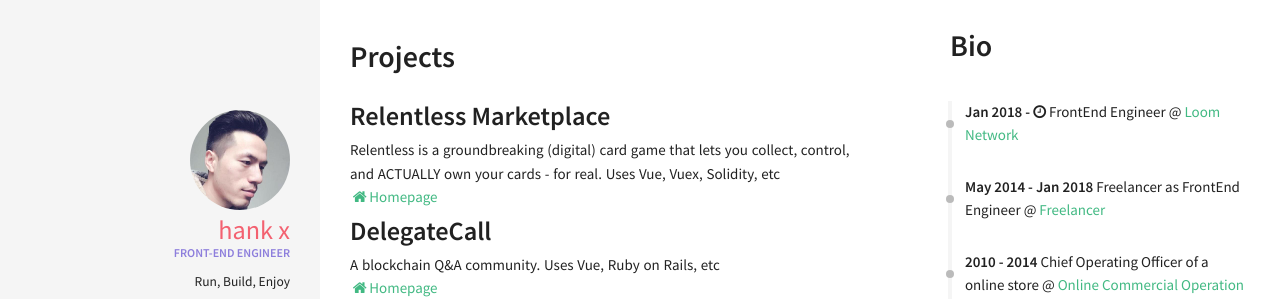
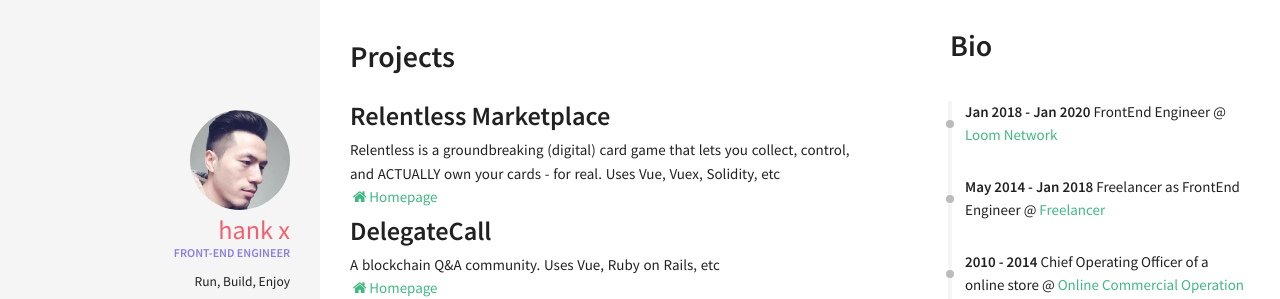
Before and after one commit to hankxdev/hankxdev.github.io, a Jekyll site: the page built from resume.html, in a window 1280 px wide. Shown: the part 423-722 px from the top of the page. Built offline with Jekyll 4.4.1, drawn with Linux system fonts in a browser that asks for light colours; nearby versions of some CDN libraries.

Commit message:
update cv

```diff
--- a/_data/index/careers.yml
+++ b/_data/index/careers.yml
@@ -2,7 +2,7 @@
 # if you don't have language feature(language.yml is empty), ignore "i18n" items
 - name: Loom Network
   link: https://loomx.io
-  date: Jan 2018 - <i class="fa fa-clock-o" aria-hidden="true" title="Until Now"></i>
+  date: Jan 2018 - Jan 2020
   job: FrontEnd Engineer
 
 - name: Freelancer
```
Also changed, not shown: 2 other files.
